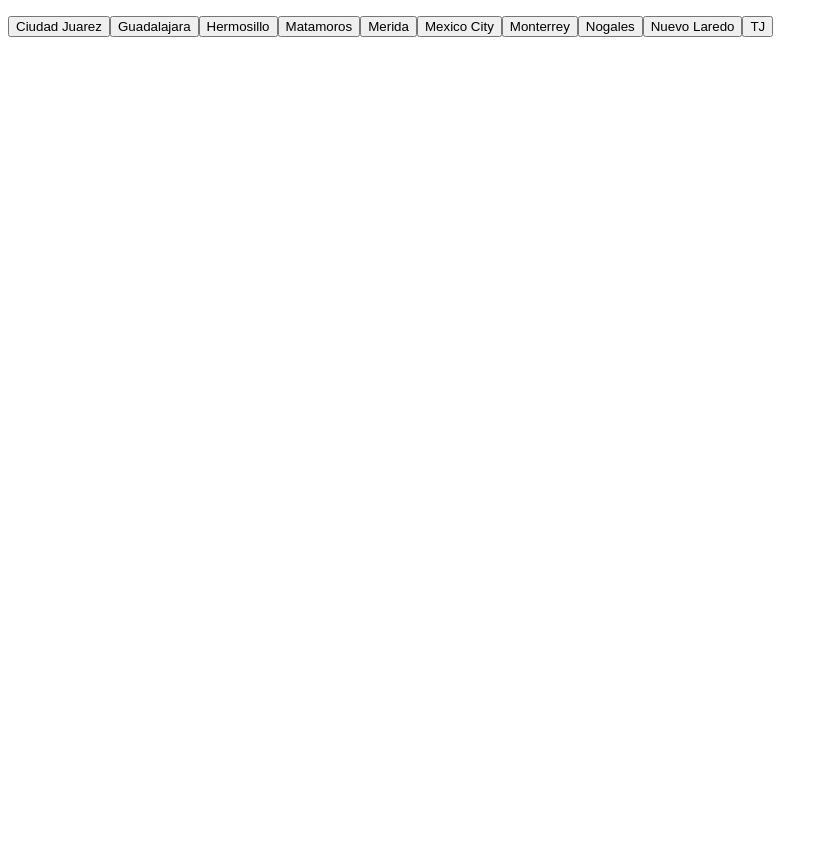
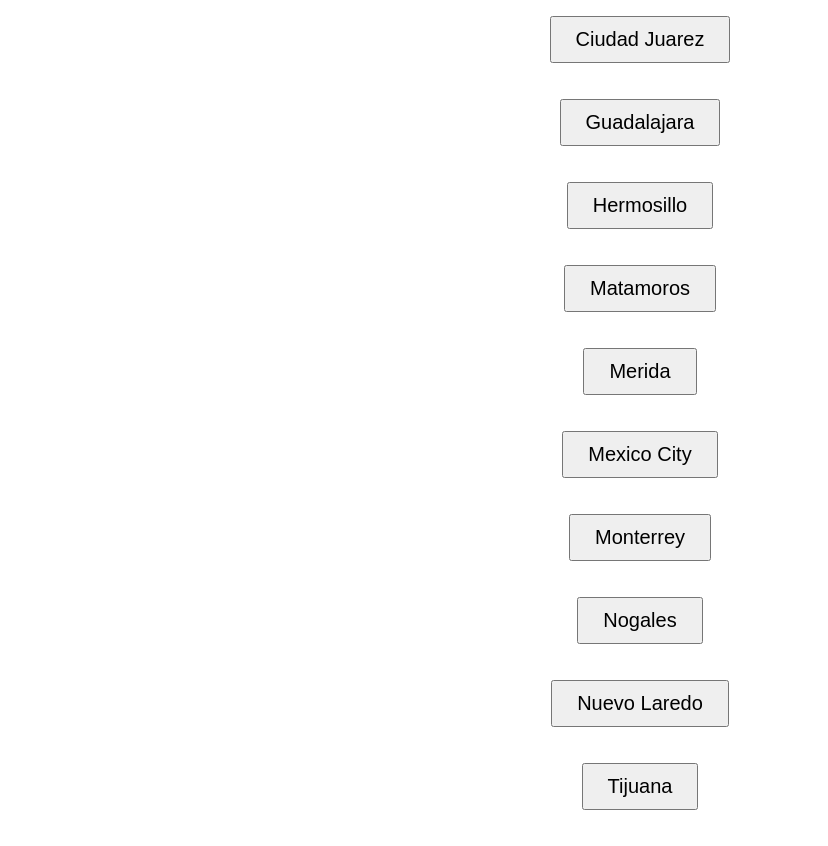
Before and after one commit to ramonornelas/VisaAppointmentWeb, a website: page src/index.html in a window 1280 px wide. Shown: the whole page, without its empty margins (0-828 px from the left). Before the commit the page ends 800 px from the top, so only its background shows below. Drawn offline with Linux system fonts and the light colour scheme.

Commit message:
Larger buttons, and response in the same button.

```diff
--- a/src/functions.js
+++ b/src/functions.js
@@ -1,16 +1,17 @@
 function searchCity(cityId) {
   url = 'https://appointment-checker.azurewebsites.net/api/endpoint?cityId=' + cityId;
 
-  fetch(url)
+  return fetch(url)
       .then(response => response.json())
       .then(data => {
           const text = data.result;
-          var resultElement = document.getElementById("result");
-          resultElement.innerHTML = text;
+          //var resultElement = document.getElementById("result");
+          //resultElement.innerHTML = text;
+          return text;  // return the text here
       })
       .catch(error => {
-          var resultElement = document.getElementById("result");
-          resultElement.innerHTML = "Error fetching data from the endpoint";
-          console.error(error);
+          //var resultElement = document.getElementById("result");
+          //resultElement.innerHTML = "Error fetching data from the endpoint";
+          return "Error fetching data from the endpoint";  // return the error message here
       });
 }
--- a/src/index.html
+++ b/src/index.html
@@ -2,10 +2,11 @@
 <html>
 <head>
     <title>Visa Appointment Search</title>
+    <link rel="stylesheet" type="text/css" href="styles.css">
 </head>
 <body>
     <p id="result"></p>
-    <div id="city-buttons"></div>
+    <div id="city-buttons" class="center-buttons"></div>
     <script src="functions.js"></script>
     <script>
         var cityNames = {
@@ -18,21 +19,33 @@
             71: "Monterrey",
             72: "Nogales",
             73: "Nuevo Laredo",
-            74: "TJ"
+            74: "Tijuana"
         };
 
         var cityButtons = document.getElementById("city-buttons");
 
+        function createButton(cityId, cityName) {
+            var button = document.createElement("button");
+            button.textContent = cityName;
+            button.className = "large-button";
+            button.onclick = function() {
+                searchCity(cityId).then(result => {
+                    button.textContent = result;
+                });
+            };
+            return button;
+        }
+
         for (var cityId in cityNames) {
             var cityName = cityNames[cityId];
-            var button = document.createElement("button");
-            button.textContent = cityName;
-            (function(id) {
-                button.onclick = function() {
-                    searchCity(id);
-                };
-            })(cityId);
+            var button = createButton(cityId, cityName);
             cityButtons.appendChild(button);
+
+            // Add two break elements after each button
+            var br1 = document.createElement("br");
+            var br2 = document.createElement("br");
+            cityButtons.appendChild(br1);
+            cityButtons.appendChild(br2);
         }
     </script>
 </body>
--- a/src/styles.css
+++ b/src/styles.css
@@ -19,3 +19,14 @@ main > h1 {
   text-align: center;
   font-size: 3.5em;
 }
+
+.large-button {
+  font-size: 20px;
+  padding: 10px 24px;
+}
+
+.center-buttons {
+  display: flex;
+  flex-direction: column;
+  align-items: center;
+}
```
